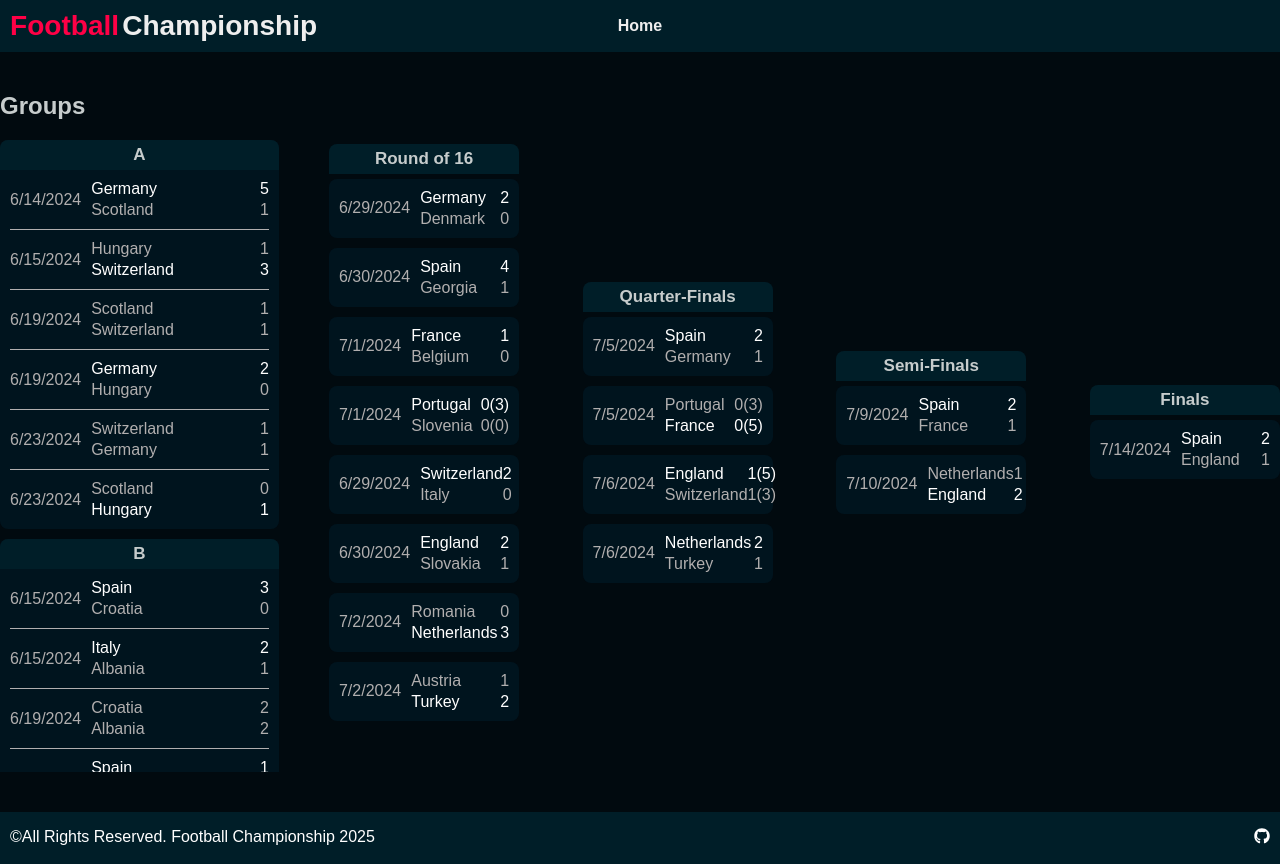
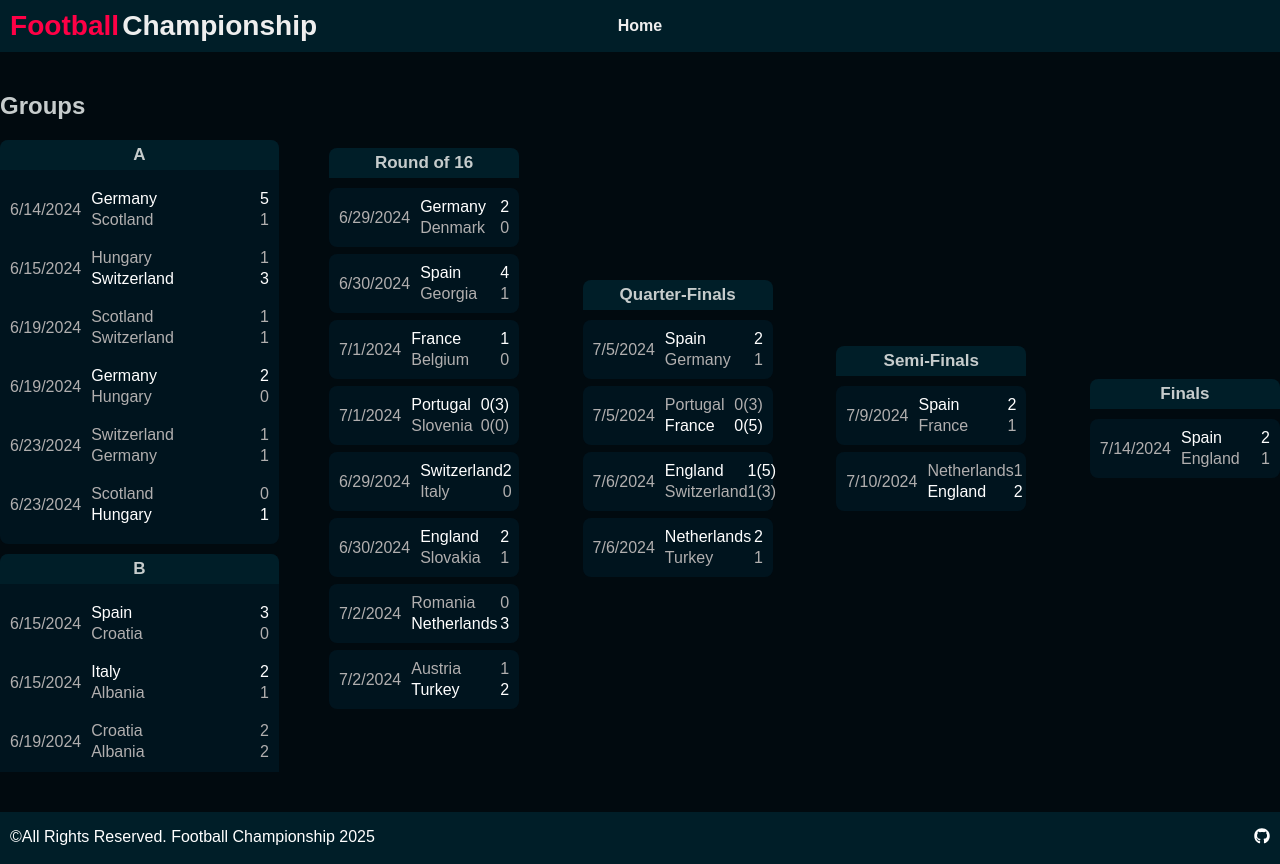
Before and after one commit to nikolai-dimitrov/Football-Tournament, a React (Vite) app in the folder Football-Tournament/: page / in a window 1280 px wide. Built offline with nearby package versions, Linux system fonts and the light colour scheme.

Commit message:
feat: add links from matches to match details page

```diff
--- a/Football-Tournament/src/App.jsx
+++ b/Football-Tournament/src/App.jsx
@@ -16,7 +16,7 @@ function App() {
         <TournamentProvider>
           <Routes>
             <Route path="/" element={<Home />} />
-            {/* <Route path="match-details/:id" element={<Home />} /> */}
+            <Route path="match/details/:id" element={<Home />} />
             {/* <Route path="team-details/:id" element={<Home />} /> */}
           </Routes>
         </TournamentProvider>
--- a/Football-Tournament/src/components/Home/Home.jsx
+++ b/Football-Tournament/src/components/Home/Home.jsx
@@ -1,10 +1,11 @@
 import { useContext } from "react"
+import { Link } from "react-router"
 import { TournamentContext } from "../../contexts/TournamentContext"
 
 import styles from './home.module.css'
 
 export const Home = () => {
-    const { matchesGroupStageSchema, matchesPlayedAfterGroupsSchema} = useContext(TournamentContext);
+    const { matchesGroupStageSchema, matchesPlayedAfterGroupsSchema } = useContext(TournamentContext);
 
     return (
         <div className={styles.home}>
@@ -17,7 +18,11 @@ export const Home = () => {
                             <ul className={styles.groupContent}>
                                 {groupMatchesArray.map((currentMatch, index) => {
                                     return (
-                                        <li className={styles.matchContainer} key={currentMatch.ID}>
+                                        <Link
+                                            key={currentMatch.ID}
+                                            to={`/match/details/${currentMatch.ID}`}
+                                        >
+                                            <li className={styles.matchContainer}>
                                                 <p>{currentMatch.Date}</p>
                                                 <div className={styles.scoreInformationContainer}>
                                                     <div className={currentMatch.teamWinner == currentMatch.ATeamName ? styles.winnerHighlight : ''}>
@@ -30,6 +35,7 @@ export const Home = () => {
                                                     </div>
                                                 </div>
                                             </li>
+                                        </Link>
                                     )
                                 })}
                             </ul>
@@ -39,12 +45,18 @@ export const Home = () => {
             </section>
             <section className={styles.matchBracketsContainer}>
                 {matchesPlayedAfterGroupsSchema.map((matchesArray, index) => {
+
                     return (
-                        <ul key={index} className={styles.qualificationMatchesContent}>
+                        <div key={index} className={styles.qualificationMatchesContent}>
                             <h3>{['Round of 16', 'Quarter-Finals', 'Semi-Finals', 'Finals'][index]}</h3>
+                            <ul>
                                 {matchesArray.map((currentMatch) => {
                                     return (
-                                    <li key={currentMatch.ID} className={styles.matchBracket}>
+                                        <Link
+                                            key={currentMatch.ID}
+                                            to={`/match/details/${currentMatch.ID}`}
+                                        >
+                                            <li className={styles.matchBracket}>
                                                 <p>{currentMatch.Date}</p>
                                                 <div className={styles.scoreInformationContainer}>
                                                     <div className={currentMatch.teamWinner == currentMatch.ATeamName ? styles.winnerHighlight : ''}>
@@ -57,9 +69,11 @@ export const Home = () => {
                                                     </div>
                                                 </div>
                                             </li>
+                                        </Link>
                                     )
                                 })}
                             </ul>
+                        </div>
                     )
                 })}
             </section>
--- a/Football-Tournament/src/components/Home/home.module.css
+++ b/Football-Tournament/src/components/Home/home.module.css
@@ -1,6 +1,10 @@
 .home {
 	display: flex;
 	gap: 50px;
+}
+
+.home a {
+	color: unset;
 }
 
 /* Group stage section */
@@ -48,16 +52,6 @@
 	gap: 10px;
 	padding-bottom: 10px;
 	padding-top: 10px;
-	border-bottom: 1px solid #b1afaf;
-}
-
-.matchContainer:first-child {
-	padding-top: unset;
-}
-
-.matchContainer:last-child {
-	padding-bottom: unset;
-	border-bottom: unset;
 }
 
 .scoreInformationContainer {
@@ -99,7 +93,7 @@
 	font-size: 17px;
 	border-top-left-radius: 8px;
 	border-top-right-radius: 8px;
-    margin-bottom: 5px;
+	margin-bottom: 10px;
 }
 
 .matchBracket {
@@ -111,6 +105,6 @@
 	padding: 10px;
 }
 
-.matchBracket:not(:last-child) {
-	margin-bottom: 10px;
+.matchBracket:not(last-child) {
+	margin-bottom: 7px !important;
 }
```
Lines whose indentation alone changed are shown as unchanged.
